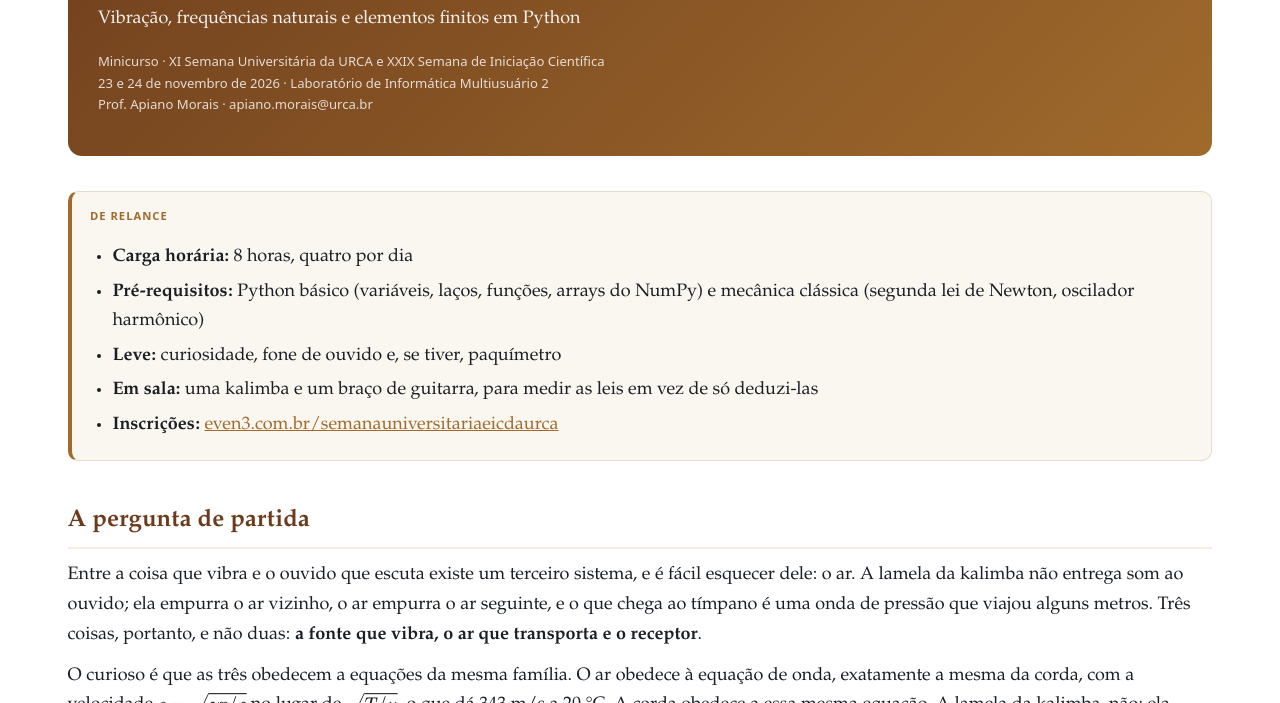
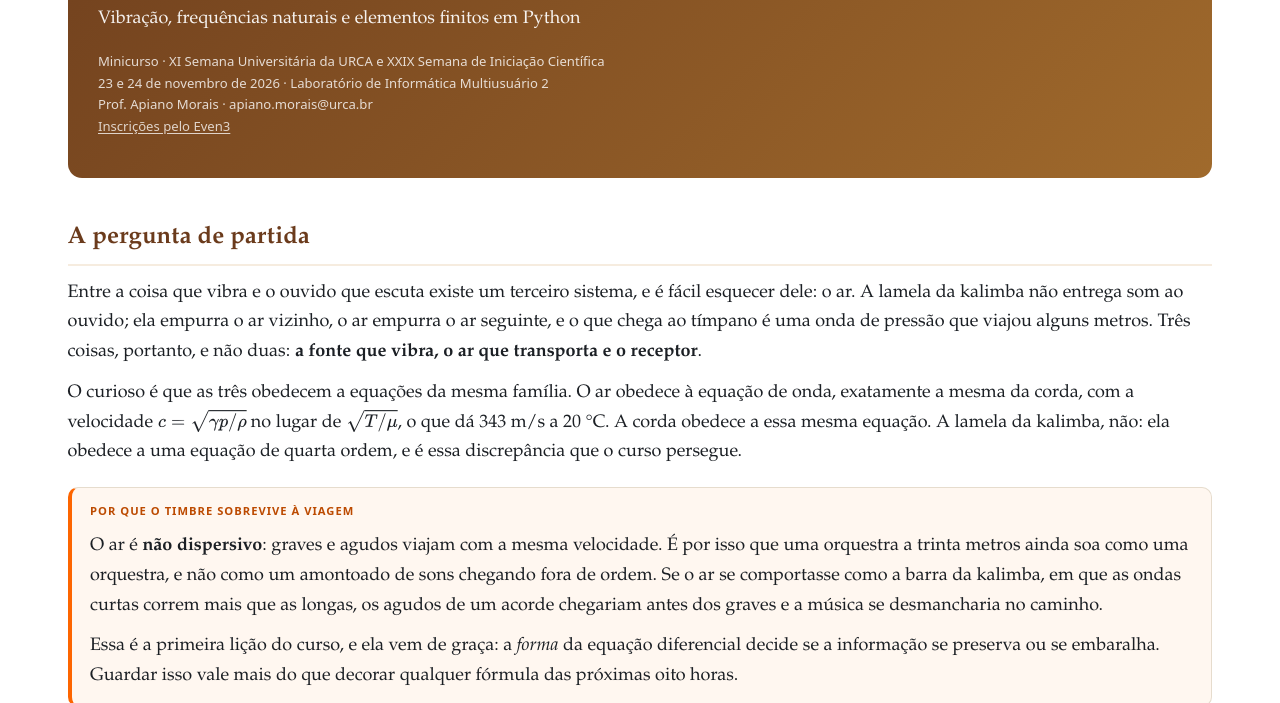
Before and after one commit to apianomorais/deformacao, a plain HTML site: page index.html in a window 1280 px wide. Shown: the part 397-1100 px from the top of the page. Drawn offline with nearby package versions, Linux system fonts and the light colour scheme.

Commit message:
Retirar o quadro de relance do índice
O índice passa do herói direto para a pergunta de partida. Dos itens que
viviam só naquele quadro, o link de inscrição foi para a linha de dados
do evento, no herói, junto da data, do local e do contato; os
pré-requisitos e o que levar saem da página.

Co-Authored-By: Claude Opus 5 <noreply@anthropic.com>
Claude-Session: https://claude.ai/code/session_01VYy9br5FFwkBtaTjGJS68d

```diff
--- a/assets/css/estilo.css
+++ b/assets/css/estilo.css
@@ -622,3 +622,9 @@ p.centro{text-align:center}
 
 /* o logotipo do herói é retrato: limitar a altura evita que ele domine a capa */
 .heroi .placa-logo img{max-height:190px;width:auto !important}
+
+/* o link de inscrição fica sobre o fundo escuro do herói: herda a cor
+   clara do texto, senão some */
+.heroi .meta a{color:inherit;text-decoration:underline;
+  text-underline-offset:2px;opacity:.95}
+.heroi .meta a:hover{opacity:1}
--- a/index.html
+++ b/index.html
@@ -5,8 +5,8 @@
 <meta name="viewport" content="width=device-width, initial-scale=1">
 <title>Da kalimba à viga | Da kalimba à viga</title>
 <link rel="icon" type="image/png" href="assets/img/favicon.png">
-<link rel="stylesheet" href="assets/css/estilo.css?v=202611092009">
-<script src="assets/js/comum.js?v=202611092009"></script>
+<link rel="stylesheet" href="assets/css/estilo.css?v=202611092011">
+<script src="assets/js/comum.js?v=202611092011"></script>
 <script src="assets/js/codigo.js"></script>
 <script id="MathJax-script" async src="https://cdn.jsdelivr.net/npm/mathjax@3/es5/tex-svg.js"></script>
 </head>
@@ -47,21 +47,9 @@
     <p class="meta">
       Minicurso · XI Semana Universitária da URCA e XXIX Semana de Iniciação Científica<br>
       23 e 24 de novembro de 2026 · Laboratório de Informática Multiusuário 2<br>
-      Prof. Apiano Morais · apiano.morais@urca.br
+      Prof. Apiano Morais · apiano.morais@urca.br<br>
+      <a href="https://www.even3.com.br/semanauniversitariaeicdaurca-770242">Inscrições pelo Even3</a>
     </p>
-  </div>
-
-  <div class="bloco def">
-    <span class="rotulo">De relance</span>
-    <ul>
-      <li><strong>Carga horária:</strong> 8 horas, quatro por dia</li>
-      <li><strong>Pré-requisitos:</strong> Python básico (variáveis, laços, funções,
-      arrays do NumPy) e mecânica clássica (segunda lei de Newton, oscilador harmônico)</li>
-      <li><strong>Leve:</strong> curiosidade, fone de ouvido e, se tiver, paquímetro</li>
-      <li><strong>Em sala:</strong> uma kalimba e um braço de guitarra, para medir as leis em vez de só deduzi-las</li>
-      <li><strong>Inscrições:</strong>
-      <a href="https://www.even3.com.br/semanauniversitariaeicdaurca-770242">even3.com.br/semanauniversitariaeicdaurca</a></li>
-    </ul>
   </div>
 
   <h2 id="pergunta">A pergunta de partida</h2>
@@ -283,6 +271,6 @@
   Laboratório de Física Computacional Aplicada (LFCA) · Universidade Regional do Cariri</p>
 </footer>
 
-<script src="assets/js/widgets.js?v=202611092009"></script>
+<script src="assets/js/widgets.js?v=202611092011"></script>
 </body>
 </html>
```
Also changed, not shown: apendices.html (+3 -3 lines), bloco1.html (+3 -3 lines), bloco2.html (+3 -3 lines), bloco3.html (+3 -3 lines), bloco4.html (+3 -3 lines), bloco5.html (+3 -3 lines), bloco6.html (+3 -3 lines), bloco7.html (+3 -3 lines), bloco8.html (+3 -3 lines).
